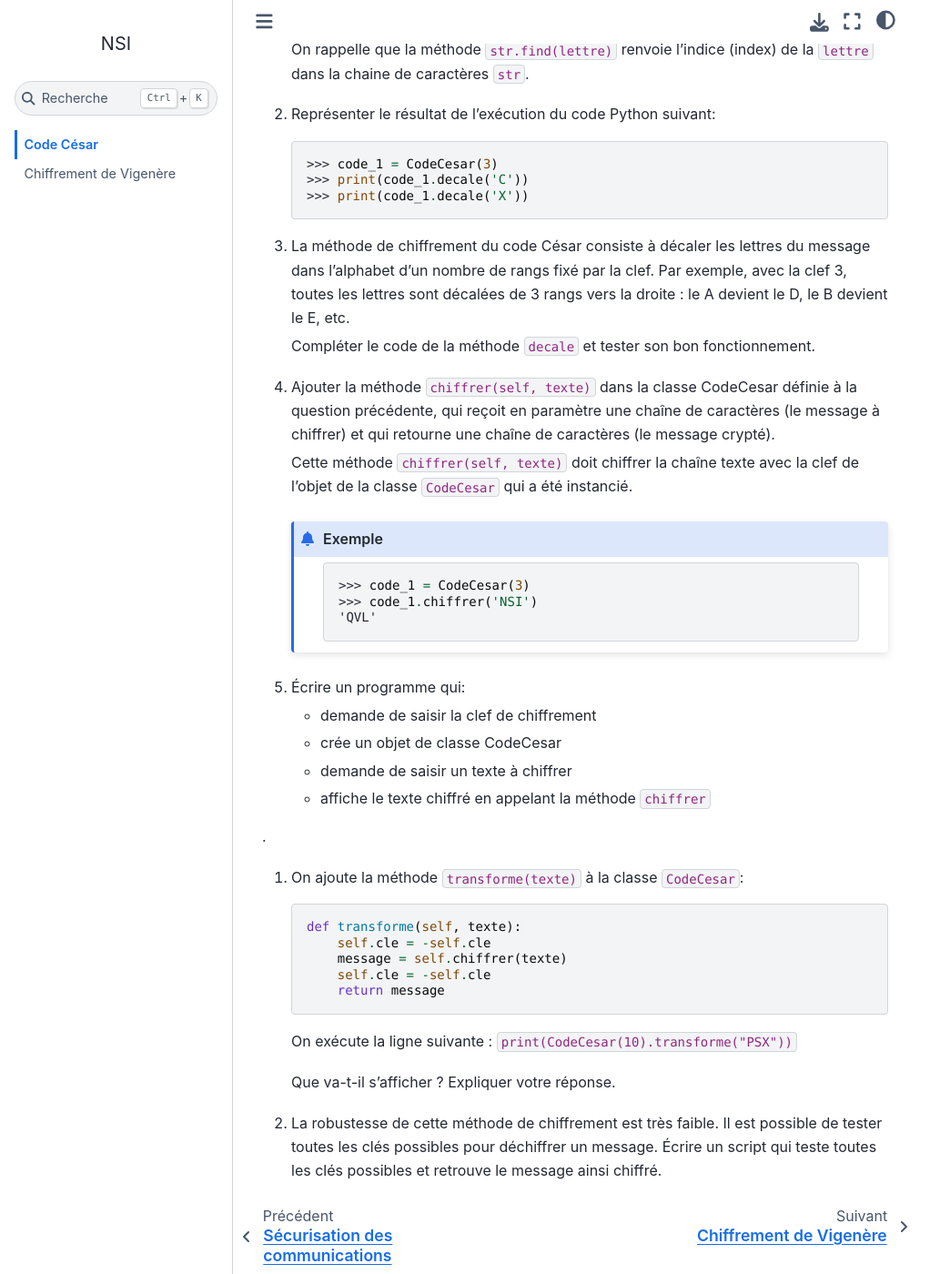
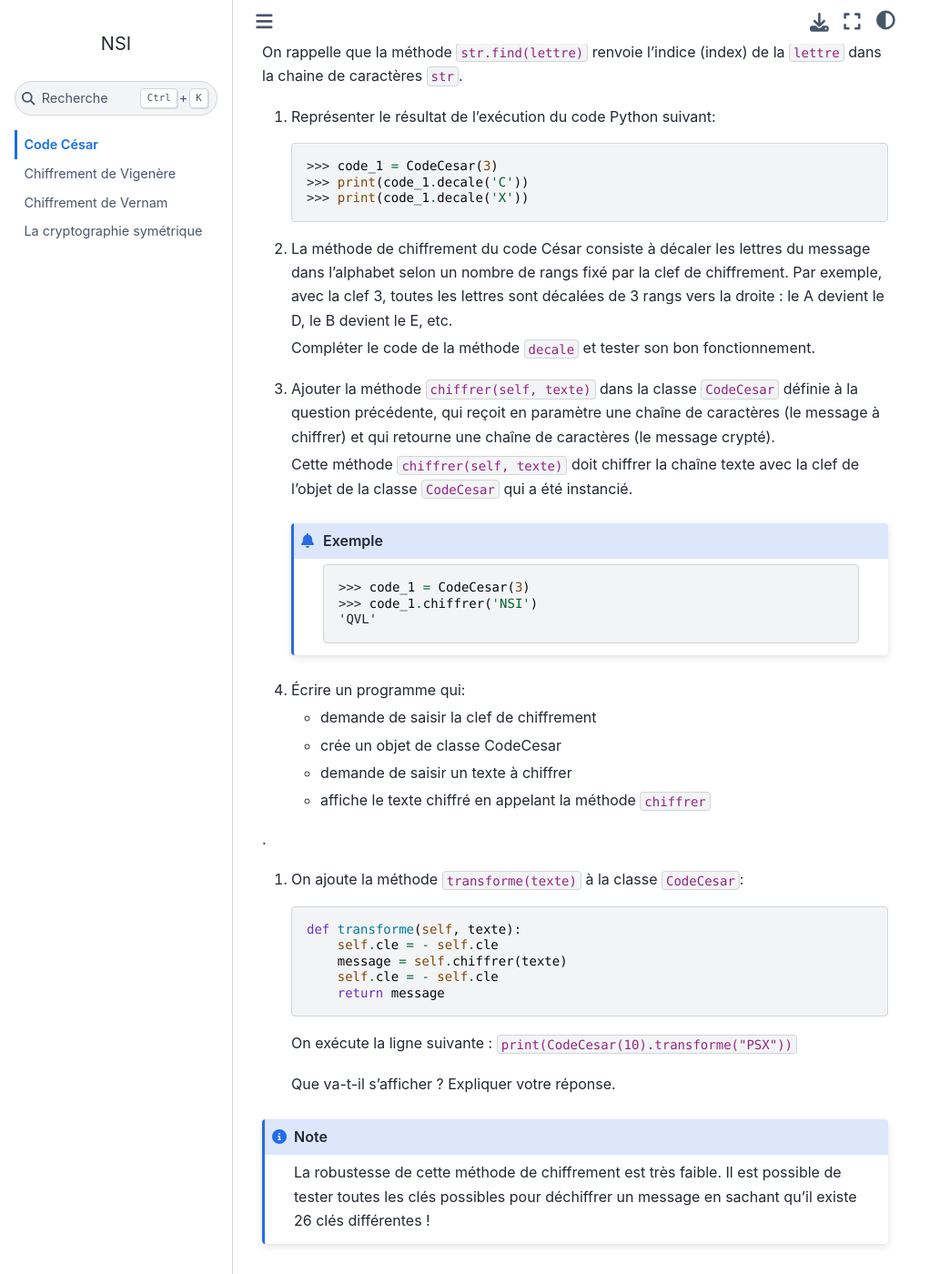
Before and after one commit to ychistel/tnsi_securisation_des_communications, a Sphinx documentation site: the page built from source/content/code_cesar.rst, in a window 1280 px wide and 1400 px high, scrolled down 695 px. Shown: the whole window at 91% size, without its empty margins (0-1044 px from the left). Built offline with Sphinx 7.4.7 and the Sphinx Book theme 1.1.4, drawn with Linux system fonts in a browser that asks for light colours; pages that are not in the unit, such as notebooks, are missing from menus.

Commit message:
mise à jour des contenus

```diff
--- a/source/content/code_cesar.rst
+++ b/source/content/code_cesar.rst
@@ -3,34 +3,34 @@
 
 On étudie une méthode de chiffrement de chaines de caractères alphabétiques. Cette méthode de chiffrement est appelée *code de César*. On considère que les messages ne contiennent que les lettres capitales de l’alphabet `ABCDEFGHIJKLMNOPQRSTUVWXYZ` et la méthode de chiffrement utilise un nombre entier fixé appelé clef de chiffrement.
 
-1. Soit la classe `CodeCesar` définie ci-dessous:
+Soit la classe `CodeCesar` définie ci-dessous:
 
-   .. code:: python
+.. code:: python
 
-      class CodeCesar:
+   class CodeCesar:
 
-          def __init__(self,cle):
-              self.cle = cle
-              self.alphabet = "ABCDEFGHIJKLMNOPQRSTUVWXYZ"
+         def __init__(self,cle):
+            self.cle = cle
+            self.alphabet = "ABCDEFGHIJKLMNOPQRSTUVWXYZ"
 
-          def decale(self, lettre):
-              """
-              La méthode renvoie une lettre issue de l'alphabet.
-              Cette lettre est obtenue à partir de la lettre passée en argument après un décalage égal à la valeur de la clé de chiffrement.
-              Variables:
-              - num_1 est la position de la lettre passée en argument dans l'alphabet
-              - num_2 est la position de la lettre chiffrée après ajout de la clé
-              - nouvelle_lettre est la lettre chiffrée renvoyée par la fonction; il faut tenir compte de la position de la lettre qui peut être supérieur au nombre de lettres de l'alphabet.
-              Par exemple, si la lettre passée en argument est "Y" alors num_1 = 24. Si la clé vaut 5 alors num_2 = 29 ce qui ne correspond pas à une lettre de l'alphabet!
-              """
-              num_1 = ...
-              num_2 = num_1 + ...
-              if num_2 ...:
-                  num_2 = ...
-              nouvelle_lettre = self.alphabet[...]
-              return nouvelle_lettre
+         def decale(self, lettre):
+            """
+            La méthode renvoie une lettre issue de l'alphabet.
+            Cette lettre est obtenue à partir de la lettre passée en argument après un décalage égal à la valeur de la clé de chiffrement.
+            Variables:
+            - num_1 est la position de la lettre passée en argument dans l'alphabet
+            - num_2 est la position de la lettre chiffrée après ajout de la clé
+            - nouvelle_lettre est la lettre chiffrée renvoyée par la fonction; il faut tenir compte de la position de la lettre qui peut être supérieur au nombre de lettres de l'alphabet.
+            Par exemple, si la lettre passée en argument est "Y" alors num_1 = 24. Si la clé vaut 5 alors num_2 = 29 ce qui ne correspond pas à une lettre de l'alphabet!
+            """
+            num_1 = ...
+            num_2 = num_1 + ...
+            if num_2 ...:
+               num_2 = ...
+            nouvelle_lettre = self.alphabet[...]
+            return nouvelle_lettre
 
-   On rappelle que la méthode ``str.find(lettre)`` renvoie l'indice (index) de la ``lettre`` dans la chaine de caractères ``str``.
+On rappelle que la méthode ``str.find(lettre)`` renvoie l'indice (index) de la ``lettre`` dans la chaine de caractères ``str``.
 
 #. Représenter le résultat de l'exécution du code Python suivant:
 
@@ -38,11 +38,11 @@
    >>> print(code_1.decale('C'))
    >>> print(code_1.decale('X'))
 
-#. La méthode de chiffrement du code César consiste à décaler les lettres du message dans l’alphabet d'un nombre  de rangs fixé par la clef. Par exemple, avec la clef 3, toutes les lettres sont décalées de 3 rangs vers la droite : le A devient le D, le B devient le E, etc.
+#. La méthode de chiffrement du code César consiste à décaler les lettres du message dans l'alphabet selon un nombre de rangs fixé par la clef de chiffrement. Par exemple, avec la clef 3, toutes les lettres sont décalées de 3 rangs vers la droite : le A devient le D, le B devient le E, etc.
 
    Compléter le code de la méthode ``decale`` et tester son bon fonctionnement.
 
-#. Ajouter la méthode ``chiffrer(self, texte)`` dans la classe CodeCesar définie à la question précédente, qui reçoit en paramètre une chaîne de caractères (le message à chiffrer) et qui retourne une chaîne de caractères (le message crypté).
+#. Ajouter la méthode ``chiffrer(self, texte)`` dans la classe ``CodeCesar`` définie à la question précédente, qui reçoit en paramètre une chaîne de caractères (le message à chiffrer) et qui retourne une chaîne de caractères (le message crypté).
 
    Cette méthode ``chiffrer(self, texte)`` doit chiffrer la chaîne texte avec la clef de l'objet de la classe ``CodeCesar`` qui a été instancié.
 
@@ -65,13 +65,15 @@
    .. code:: python
 
       def transforme(self, texte):
-          self.cle = -self.cle
+          self.cle = - self.cle
           message = self.chiffrer(texte)
-          self.cle = -self.cle
+          self.cle = - self.cle
           return message
 
    On exécute la ligne suivante : ``print(CodeCesar(10).transforme("PSX"))``
 
    Que va-t-il s’afficher ? Expliquer votre réponse.
 
-#. La robustesse de cette méthode de chiffrement est très faible. Il est possible de tester toutes les clés possibles pour déchiffrer un message. Écrire un script qui teste toutes les clés possibles et retrouve le message ainsi chiffré.
+.. note::
+
+   La robustesse de cette méthode de chiffrement est très faible. Il est possible de tester toutes les clés possibles pour déchiffrer un message en sachant qu'il existe 26 clés différentes !
--- a/source/content/code_vigenere.rst
+++ b/source/content/code_vigenere.rst
@@ -89,13 +89,13 @@
 
    On illustre ces décalages par la figure suivante:
 
-   .. image:: ../img/vigenere_2.png
+   .. figure:: ../img/vigenere_2.png
       :alt: vigenere_2.png
       :align: center
 
    Le mot BONJOUR sera donc chiffré en OGVWGCE
 
-   .. image:: ../img/vigenere_1.png
+   .. figure:: ../img/vigenere_1.png
       :alt: vigenere_1.png
       :align: center
 
--- a/source/index.rst
+++ b/source/index.rst
@@ -10,7 +10,8 @@
 
    content/code_cesar.rst
    content/code_vigenere.rst
-   .. content/cryptographie_symetrique.rst
+   content/chiffrement_vernam.rst
+   content/cryptographie_symetrique.rst
    .. content/tp_diffie_hellman.rst
    .. content/tp_openssl.rst
    .. content/tp_rsa.rst
```
Also changed, not shown: source/content/chiffrement_vernam.rst (added, +41 -0 lines), source/content/cryptographie_symetrique.rst (+23 -23 lines).
